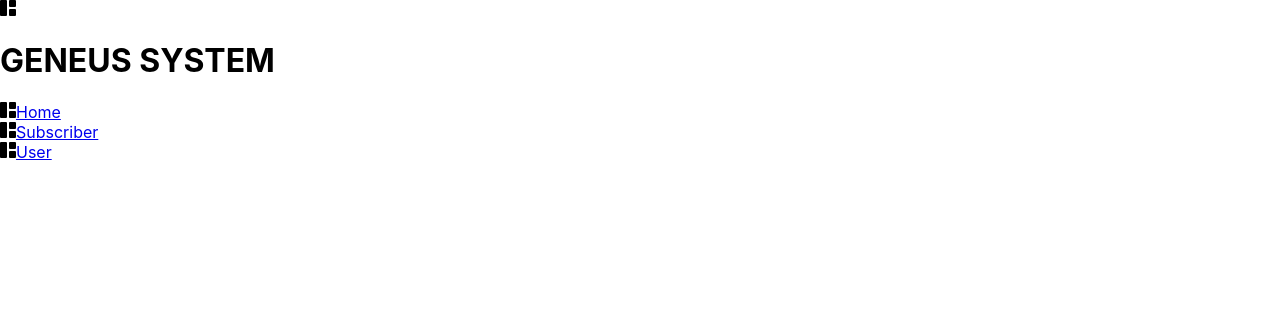
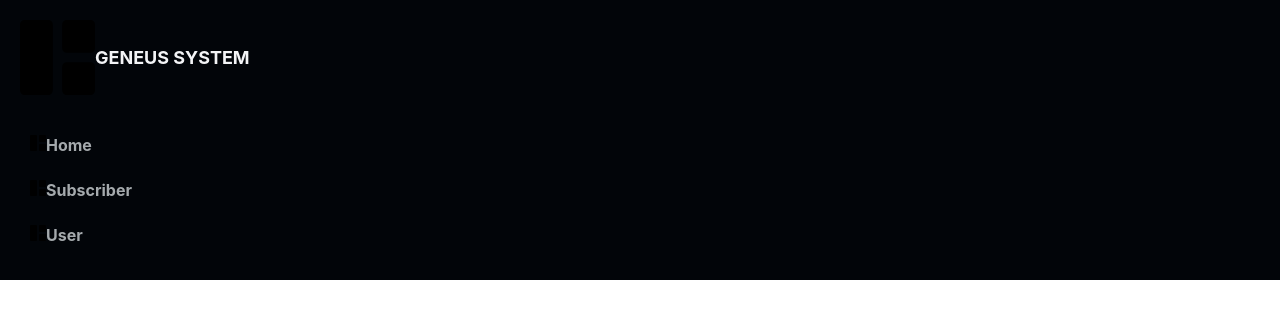
Before and after one commit to bikramoli/Dashboard, a React (Create React App) app in the folder frontend/: page / in a window 1280 px wide. Shown: the top 318 px of the page. Built offline with nearby package versions, Linux system fonts and the light colour scheme.

Commit message:
styling sidebar

```diff
--- a/frontend/src/components/ui/sidebar/Sidebar.jsx
+++ b/frontend/src/components/ui/sidebar/Sidebar.jsx
@@ -1,3 +1,4 @@
+import "./Style.css";
 import { Link } from "react-router-dom";
 import logo from "../../../assets/svgs/logo.svg";
 import { sideBarItem } from "./SidebarItems";
@@ -14,7 +15,7 @@ const Sidebar = () => {
 
       <div className="sidebar__menu">
         {sideBarItem.map((item, index) => (
-          <div key={index} className="sidebar__link active_menu_link">
+          <div key={index} className="sidebar__link ">
             <img src={item.items[0].icon} alt="logo" />
             <Link to={item.items[0].link}>{item.items[0].name}</Link>
           </div>
--- /dev/null
+++ b/frontend/src/components/ui/sidebar/Style.css
@@ -0,0 +1,75 @@
+/*  SIDEBAR STARTS HERE  */
+
+#sidebar {
+  background: #020509;
+  grid-area: sidebar;
+  overflow-y: auto;
+  padding: 20px;
+  -webkit-transition: all 0.5s;
+  transition: all 0.5s;
+}
+
+.sidebar__title {
+  display: flex;
+  justify-content: space-between;
+  align-items: center;
+  color: #f3f4f6;
+  margin-bottom: 30px;
+  /* color: #E85B6B; */
+}
+
+.sidebar__img {
+  display: flex;
+  align-items: center;
+}
+
+.sidebar__title > div > img {
+  width: 75px;
+  object-fit: contain;
+}
+
+.sidebar__title > div > h1 {
+  font-size: 18px;
+  display: inline;
+}
+
+.sidebar__title > i {
+  font-size: 18px;
+  display: none;
+}
+
+.sidebar__menu > h2 {
+  color: #3ea175;
+  font-size: 16px;
+  margin-top: 15px;
+  margin-bottom: 5px;
+  padding: 0 10px;
+  font-weight: 700;
+}
+
+.sidebar__link {
+  color: #f3f4f6;
+  padding: 10px;
+  border-radius: 3px;
+  margin-bottom: 5px;
+}
+
+.active_menu_link {
+  background: rgba(62, 161, 117, 0.3);
+  color: #3ea175;
+}
+
+.active_menu_link a {
+  color: #3ea175 !important;
+}
+
+.sidebar__link > a {
+  text-decoration: none;
+  color: #a5aaad;
+  font-weight: 700;
+}
+
+.sidebar__link > i {
+  margin-right: 10px;
+  font-size: 18px;
+}
```
